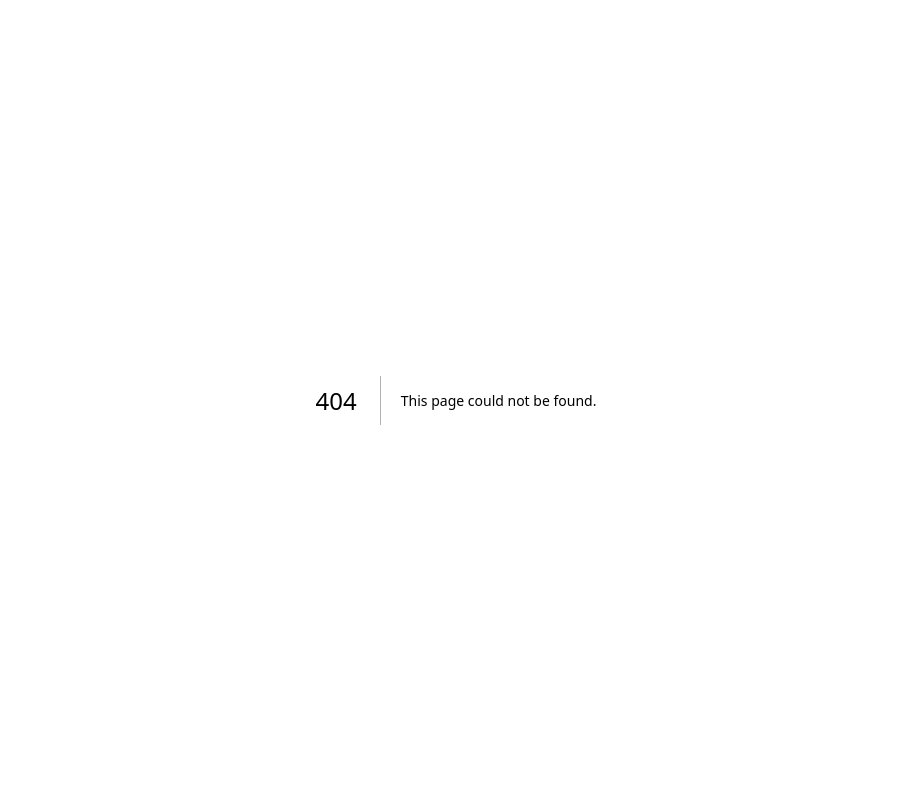
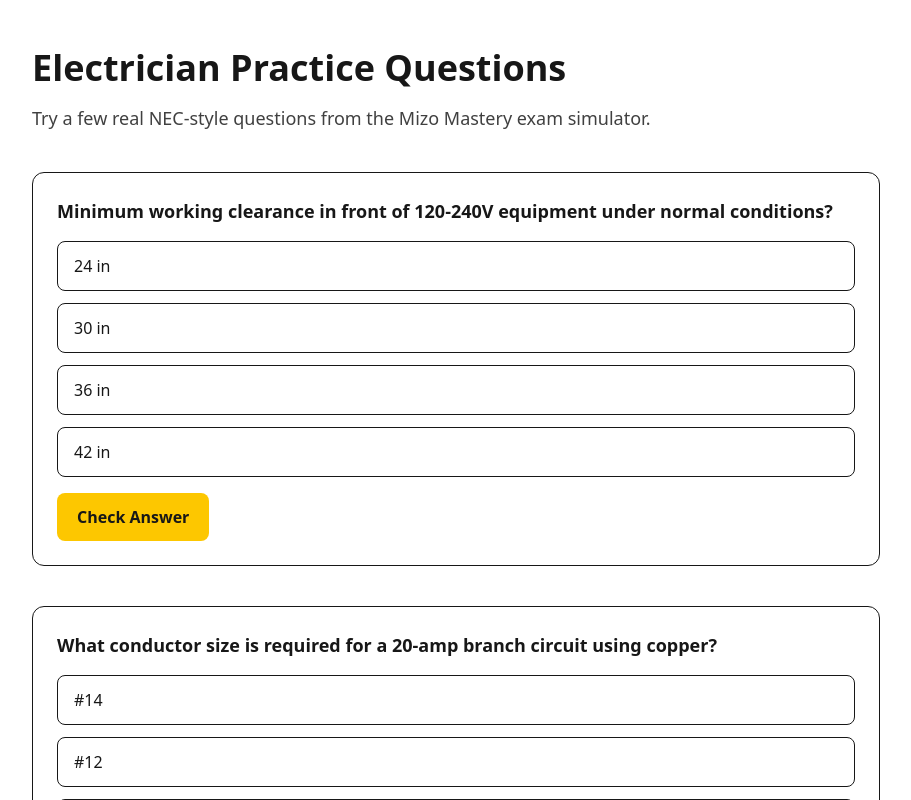
Before and after one commit to devaughndebouse-lgtm/mizo-web, a Next.js app: page /electrician-practice-questions in a window 1280 px wide. Before the commit this address had no page. Shown: the top 800 px of the page, without its empty margins (184-1095 px from the left). Built offline with nearby package versions, Linux system fonts and the light colour scheme.

Commit message:
Add SEO practice question section and landing improvements

```diff
--- /dev/null
+++ b/app/electrician-practice-questions/page.tsx
@@ -0,0 +1,123 @@
+"use client";
+
+import { useMemo, useState } from "react";
+import Link from "next/link";
+
+const QUESTIONS = [
+  {
+    question:
+      "What is the minimum size copper equipment grounding conductor for a 100-amp overcurrent device?",
+    choices: ["#10 AWG", "#8 AWG", "#6 AWG", "#4 AWG"],
+    answer: 1,
+    explanation:
+      "NEC Table 250.122 requires a #8 AWG copper equipment grounding conductor for a 100-amp device.",
+  },
+  {
+    question: "What NEC article covers photovoltaic systems?",
+    choices: ["240", "690", "250", "430"],
+    answer: 1,
+    explanation: "Photovoltaic systems are covered in NEC Article 690.",
+  },
+  {
+    question:
+      "Minimum working clearance in front of 120-240V equipment under normal conditions?",
+    choices: ["24 in", "30 in", "36 in", "42 in"],
+    answer: 2,
+    explanation: "NEC 110.26 typically requires 36 inches.",
+  },
+  {
+    question:
+      "What conductor size is required for a 20-amp branch circuit using copper?",
+    choices: ["#14", "#12", "#10", "#8"],
+    answer: 1,
+    explanation: "NEC 210.19 requires #12 copper for a 20-amp circuit.",
+  },
+];
+
+export default function PracticeQuestionsPage() {
+  const sample = useMemo(() => {
+    return QUESTIONS.sort(() => 0.5 - Math.random()).slice(0, 3);
+  }, []);
+
+  const [selected, setSelected] = useState<number | null>(null);
+  const [submitted, setSubmitted] = useState(false);
+
+  return (
+    <main className="mx-auto max-w-4xl px-6 py-12">
+
+      <h1 className="text-4xl font-black">
+        Electrician Practice Questions
+      </h1>
+
+      <p className="mt-4 text-lg text-neutral-700">
+        Try a few real NEC-style questions from the Mizo Mastery exam simulator.
+      </p>
+
+      {sample.map((q, qi) => (
+        <div key={qi} className="mt-10 border rounded-xl p-6">
+
+          <div className="font-semibold text-lg">
+            {q.question}
+          </div>
+
+          <div className="mt-4 grid gap-3">
+            {q.choices.map((c, i) => (
+              <button
+                key={i}
+                onClick={() => {
+                  setSelected(i);
+                  setSubmitted(false);
+                }}
+                className="border rounded-lg px-4 py-3 text-left hover:bg-neutral-100"
+              >
+                {c}
+              </button>
+            ))}
+          </div>
+
+          <button
+            onClick={() => setSubmitted(true)}
+            className="mt-4 bg-yellow-400 px-5 py-3 rounded-lg font-bold"
+          >
+            Check Answer
+          </button>
+
+          {submitted && (
+            <div className="mt-4 p-4 bg-yellow-50 border rounded">
+              <strong>Answer:</strong> {q.choices[q.answer]}
+              <p className="mt-2">{q.explanation}</p>
+            </div>
+          )}
+
+        </div>
+      ))}
+
+      {/* PAYWALL MESSAGE */}
+
+      <div className="mt-14 text-center border rounded-2xl p-8 bg-yellow-50">
+
+        <h2 className="text-3xl font-black">
+          Want the Full Electrician Exam Simulator?
+        </h2>
+
+        <p className="mt-4 text-lg">
+          These were just a few sample questions.
+        </p>
+
+        <p className="mt-2 text-neutral-700">
+          The full Mizo Mastery platform includes hundreds of NEC-based
+          questions, timed exam simulations, and step-by-step explanations
+          built specifically for electricians preparing for licensing exams.
+        </p>
+
+        <Link
+          href="/pricing"
+          className="inline-block mt-6 bg-yellow-400 px-8 py-4 rounded-xl font-bold text-lg hover:bg-yellow-300"
+        >
+          Unlock the Full Simulator
+        </Link>
+
+      </div>
+    </main>
+  );
+}
--- a/app/layout.tsx
+++ b/app/layout.tsx
@@ -34,12 +34,21 @@ export const metadata: Metadata = {
     url: "https://www.mizomastery.com",
     siteName: "Mizo Mastery",
     type: "website",
+    images: [
+      {
+        url: "/og-image.png",
+        width: 1200,
+        height: 630,
+        alt: "Mizo Mastery Journeyman Electrician Exam Prep",
+      },
+    ],
   },
   twitter: {
     card: "summary_large_image",
     title: "Mizo Mastery | Journeyman Electrician Exam Prep",
     description:
       "Practice NEC-style questions and pass your Journeyman electrician exam with the Mizo Mastery simulator.",
+    images: ["/og-image.png"],
   },
   icons: {
     icon: "/favicon.ico",
--- a/app/page.tsx
+++ b/app/page.tsx
@@ -171,6 +171,24 @@ function LandingInner() {
           </div>
         </section>
 
+        <section className="rounded-[28px] border border-neutral-200 bg-white p-6 text-center shadow-sm">
+          <h2 className="text-2xl font-black text-neutral-950">
+            Free Electrician Practice Questions
+          </h2>
+
+          <p className="mt-3 text-neutral-700">
+            Try a few real NEC-style practice questions before unlocking the full
+            Mizo Mastery simulator.
+          </p>
+
+          <Link
+            href="/electrician-practice-questions"
+            className="inline-block mt-5 rounded-xl bg-yellow-400 px-6 py-3 font-bold text-neutral-950 hover:bg-yellow-300"
+          >
+            Try Free Practice Questions
+          </Link>
+        </section>
+
         <section className="rounded-[28px] border border-neutral-200 bg-white p-5 shadow-sm sm:p-8">
           <h2 className="text-3xl font-black text-neutral-950">
             Try a Real Mizo Question
```
